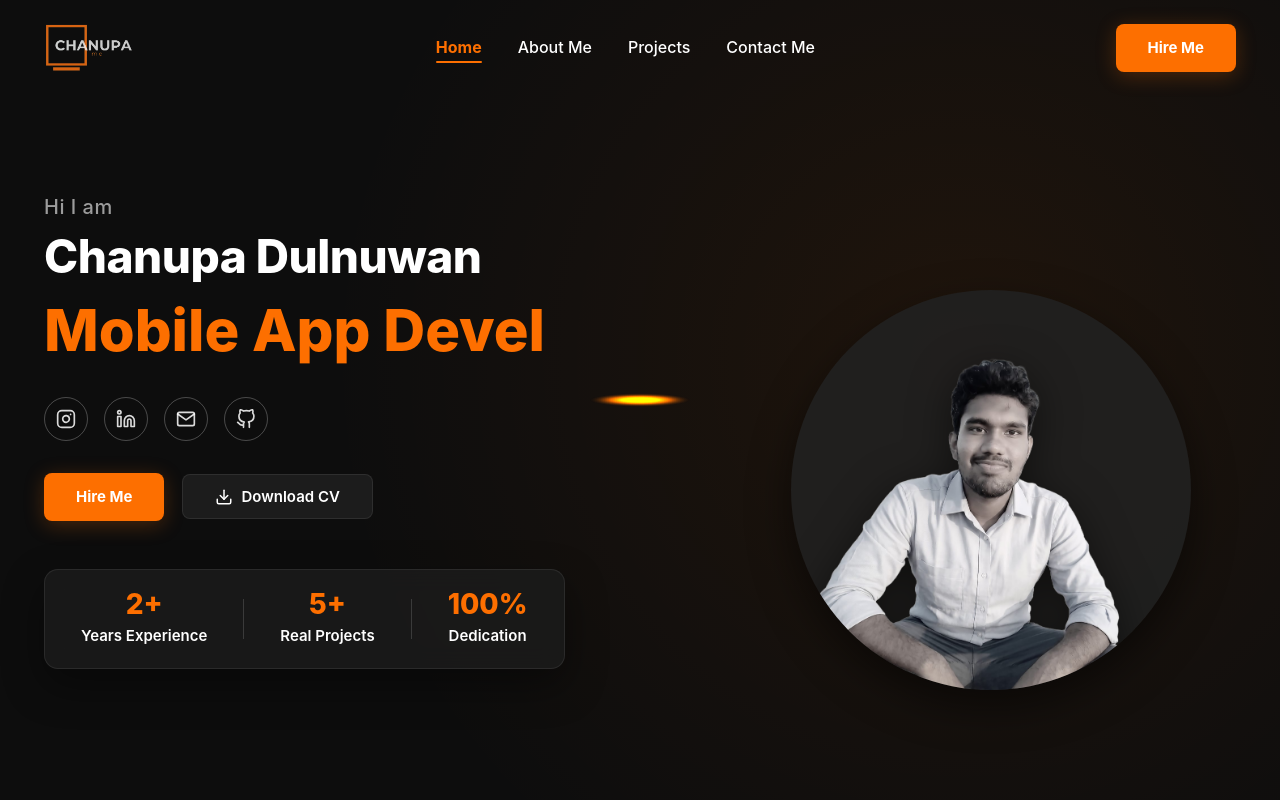
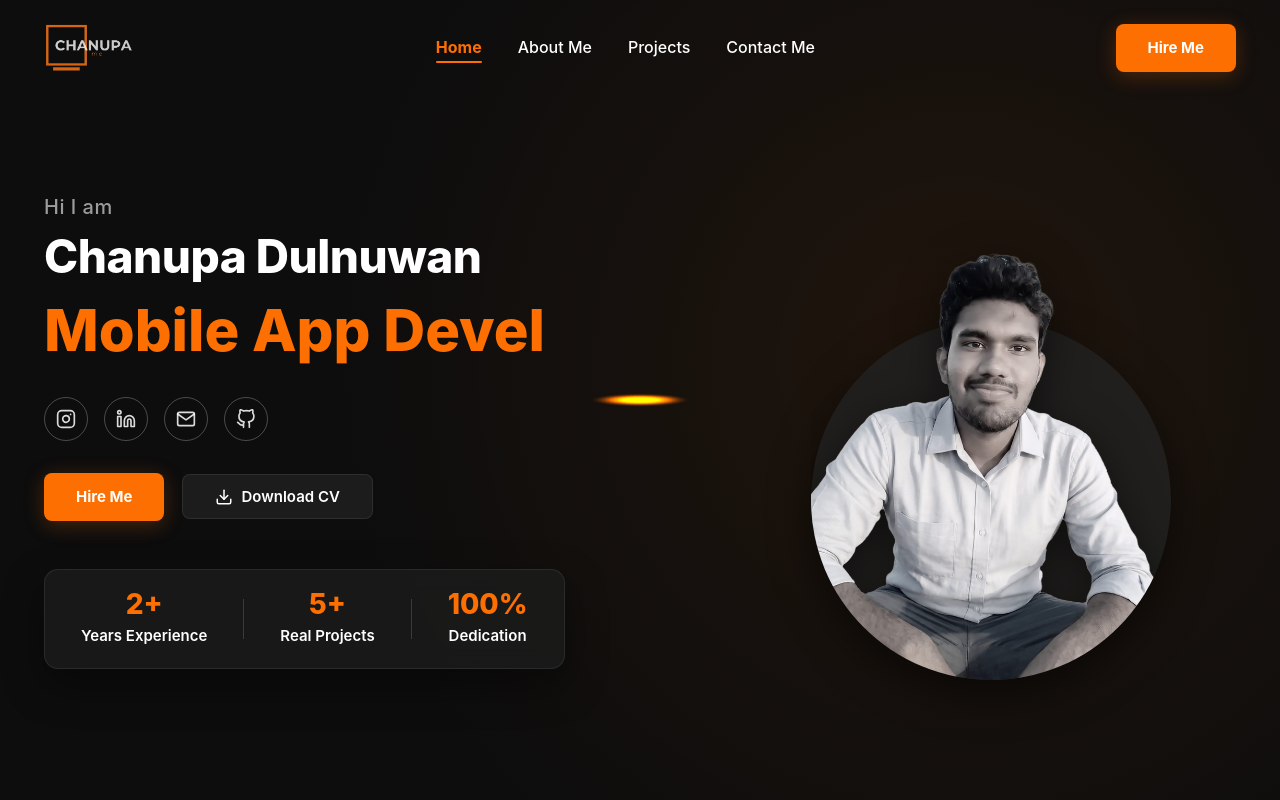
Before and after one commit to chanupadulnuwan/chanupa-portfolio, a React (Vite) app: page / in a window 1280 px wide. Shown: the top 800 px of the page. Built offline with nearby package versions, Linux system fonts and the light colour scheme.

Commit message:
fix: scale avatar width to 580px so head pops out 75px above background circle border

```diff
--- a/src/components/Hero.css
+++ b/src/components/Hero.css
@@ -107,39 +107,39 @@
 .hero-image-wrapper {
   position: relative;
   width: 440px;
-  height: 520px;
+  height: 500px;
   margin: 0 auto;
   display: flex;
   justify-content: center;
   align-items: flex-end;
 }
 
-/* 2nd Circle: Grey Background Disc behind image (height = 400px) */
+/* 2nd Circle: Grey Background Disc behind image (360px x 360px) */
 .hero-circle-bg {
   position: absolute;
   bottom: 0;
   left: 50%;
   transform: translateX(-50%);
-  width: 400px;
-  height: 400px;
+  width: 360px;
+  height: 360px;
   border-radius: 50%;
   background: rgba(34, 34, 34, 0.85);
   box-shadow: 0 16px 40px rgba(0, 0, 0, 0.5);
   z-index: 1;
 }
 
-/* 1st Circle: Front Masked Clipper Container (height = 520px) */
-/* Bottom rounded border (200px radius) aligns EXACTLY with 2nd Circle's bottom layer */
-/* Top is taller (520px) so head part pops out above 2nd circle */
+/* 1st Circle: Front Masked Clipper Container (height = 500px) */
+/* Bottom rounded border (180px radius = 360px / 2) aligns EXACTLY with 2nd Circle's bottom layer */
+/* Top is taller (500px) so head part pops out above 2nd circle */
 .hero-avatar-clipper {
   position: absolute;
   bottom: 0;
   left: 50%;
   transform: translateX(-50%);
-  width: 400px;
-  height: 520px;
-  border-bottom-left-radius: 200px;
-  border-bottom-right-radius: 200px;
+  width: 360px;
+  height: 500px;
+  border-bottom-left-radius: 180px;
+  border-bottom-right-radius: 180px;
   overflow: hidden;
   display: flex;
   justify-content: center;
@@ -147,13 +147,14 @@
   z-index: 2;
 }
 
-/* Image inside 1st Circle Clipper */
+/* Image inside 1st Circle Clipper - Scaled large (580px wide) so head pops out ~75px above background circle */
 .hero-avatar-img {
-  width: 450px;
+  width: 580px;
   height: auto;
   max-width: none;
   object-fit: contain;
   object-position: bottom center;
+  transform: translateY(0);
   filter: drop-shadow(0 10px 20px rgba(0, 0, 0, 0.5));
 }
 
```
